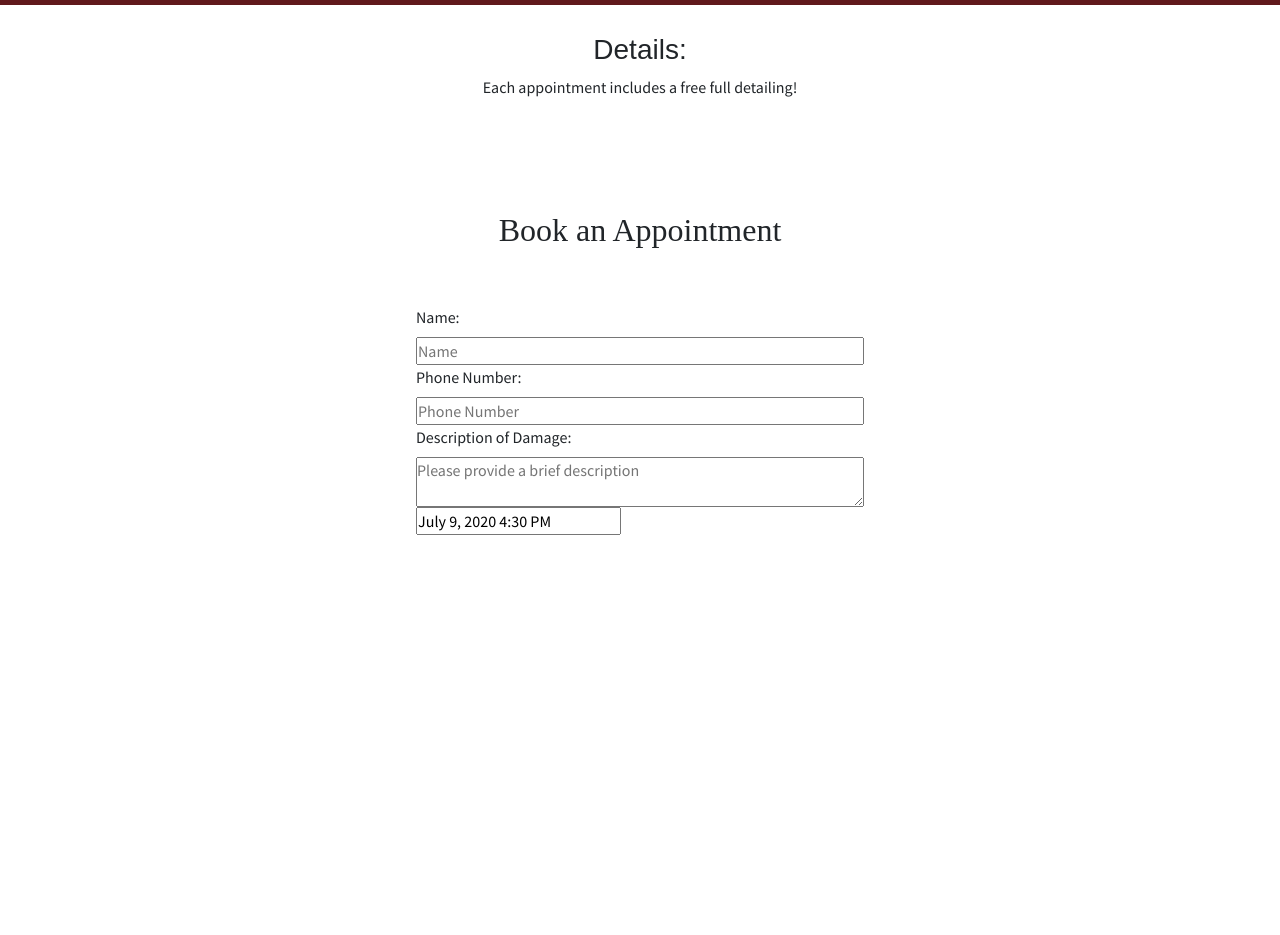
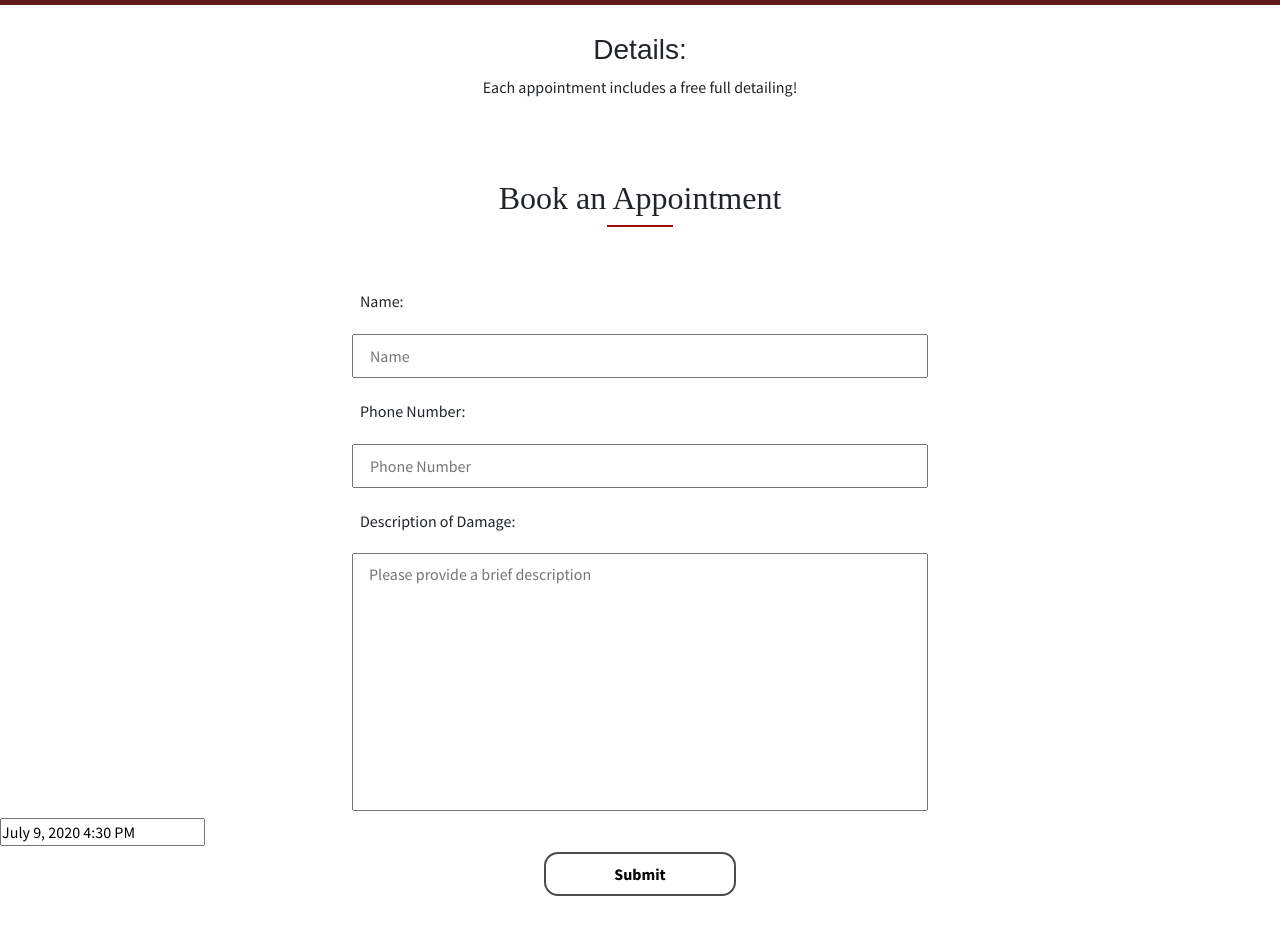
Before and after one commit to JRivera-31/Innovation-Auto-Repair, a Next.js app: page /booking in a window 1280 px wide. Shown: the part 95-1030 px from the top of the page. Before the commit the page ends 930 px from the top, so only its background shows below. Built offline with nearby package versions, Linux system fonts and the light colour scheme; a web font is replaced by a local one.

Commit message:
Booking Form styles

```diff
--- a/components/BookingForm/bookingForm.js
+++ b/components/BookingForm/bookingForm.js
@@ -2,30 +2,26 @@ import style from './form.module.css';
 import { useState } from 'react';
 import DatePicker from '../DatePicker/DatePicker';
 
-export default function bookingForm() {
-    const [selectedDate, setDate] = useState("");
+export default class BookingForm extends React.Component {
 
-    const handleDateChange = (date) => {
-
-    }
-
-    const handleChange = (e) => {
-        console.log('d');
-    }
-
+    render() {
         return (
             <div className={style.formDiv}>
-            <h2 className={style.heading}>Book an Appointment</h2>
+                <div className={style.heading}>
+                    <h2>Book an Appointment</h2>
+                    <hr className={style.formHr} />
+                </div>
                 <form className={style.form}>
-                <label>Name:</label>
-                <input type='text' placeholder='Name'></input>
-                <label>Phone Number:</label>
-                <input type='text' placeholder='Phone Number'></input>
-                <label>Description of Damage:</label>
-                <textarea type='text' placeholder='Please provide a brief description'></textarea>
-                <DatePicker onChange={(e, x) => handleChange(x)}/>
+                    <label className={style.formLabel}>Name:</label>
+                    <input className={style.formInput} type='text' placeholder='Name'></input>
+                    <label className={style.formLabel}>Phone Number:</label>
+                    <input className={style.formInput} type='text' placeholder='Phone Number'></input>
+                    <label className={style.formLabel}>Description of Damage:</label>
+                    <textarea className={`${style.formInput} ${style.formTextArea}`} type='text' placeholder='Please provide a brief description' cols="30" rows="10" maxLength={800}></textarea>
+                    <DatePicker onChange={(e, x) => handleChange(x)} />
+                    <button className={style.bookingSubmit} onClick={() => this.handleFormSubmit(event)}>Submit</button>
                 </form>
             </div>
-
         );
     };
+};
--- a/components/BookingForm/form.module.css
+++ b/components/BookingForm/form.module.css
@@ -12,11 +12,74 @@
 }
 
 .form {
-    width: 35vw;
-    margin: 0 auto;
     display: flex;
     flex-direction: column;
     justify-content: center;
     padding-bottom: 4em;
     font-family: 'Source Sans Pro', sans-serif;
 }
+
+.formHr {
+    margin: 0 auto;
+    width: 15%;
+    border: 1px solid rgb(161, 11, 11);
+}
+
+.formLabel {
+    padding: .5em;
+    margin: .4em auto;
+    width: 65%;
+}
+
+.formInput {
+    padding: .5em 0;
+    padding-left: 1em;
+    margin: .4em auto;
+    width: 65%;
+    font-family: 'Source Sans Pro', sans-serif;
+}
+
+.formTextArea {
+    resize: none;
+}
+
+.bookingSubmit {
+    width: 30%;
+    margin: .4em auto;
+    padding: .5em 0;
+    border: 2px solid rgba(31, 31, 31, 0.801);
+    border-radius: 14px;
+    background-color: white;
+    font-family: 'Source Sans Pro', sans-serif;
+    font-weight: 700;
+}
+
+@media screen and (max-width: 400px) {
+    .formLabel,
+    .formInput {
+        width: 75%;
+    }
+
+    .bookingSubmit {
+        width: 40%;
+    }
+}
+
+@media screen and (min-width: 1024px) {
+    .heading {
+        padding: 4em 0 3em 0;
+    }
+
+    .formHr {
+        width: 5%;
+    }
+
+    .formLabel,
+    .formInput {
+        width: 45%;
+    }
+
+    .bookingSubmit {
+        width: 15%;
+    }
+}
```
Lines whose indentation alone changed are shown as unchanged.
